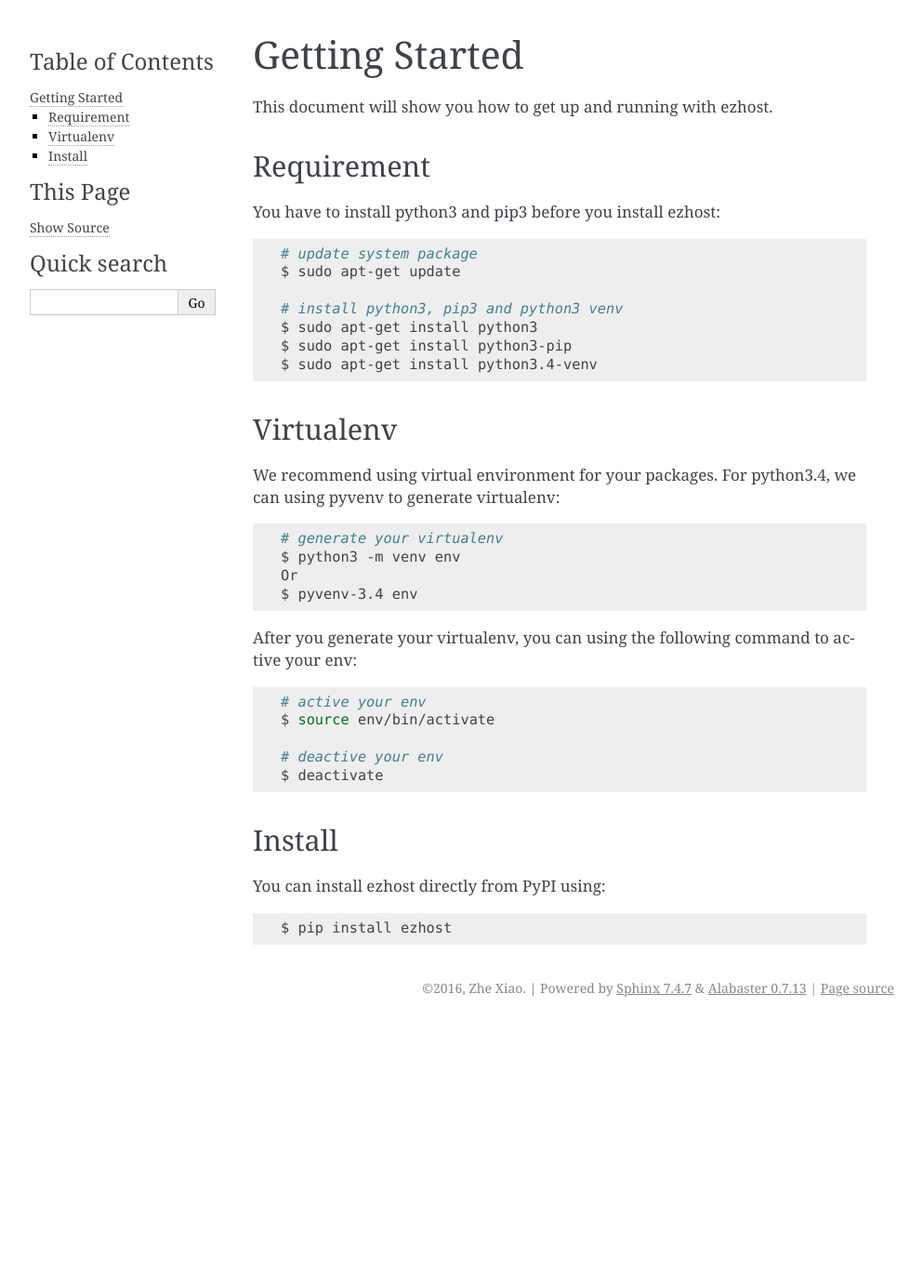
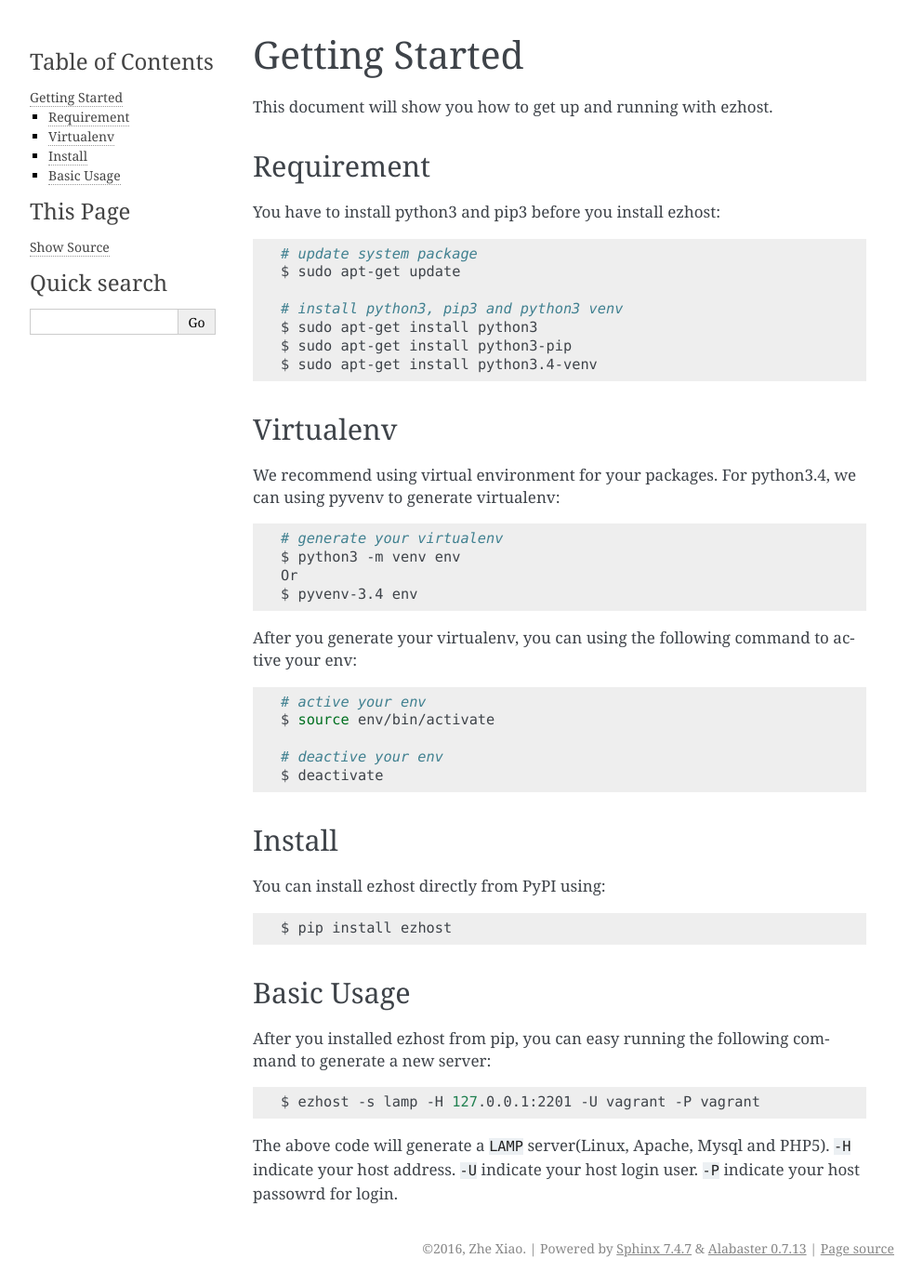
Before and after one commit to zhexiao/ezhost, a Sphinx documentation site: the page built from docs/getting_started.rst, in a window 1280 px wide. Shown: the whole page at 93% size, without its empty margins (148-1141 px from the left). Built offline with Sphinx 7.4.7, drawn with Linux system fonts in a browser that asks for light colours; pages that are not in the unit, such as notebooks, are missing from menus; before the commit the page ends 1102 px from its top, so only the background shows below that.

Commit message:
Update getting_started.rst

```diff
--- a/docs/getting_started.rst
+++ b/docs/getting_started.rst
@@ -51,3 +51,15 @@
 .. code-block:: bash
 
    $ pip install ezhost
+
+
+Basic Usage
+---------------
+
+After you installed ezhost from pip, you can easy running the following command to generate a new server:
+
+.. code-block:: bash
+
+   $ ezhost -s lamp -H 127.0.0.1:2201 -U vagrant -P vagrant
+
+The above code will generate a ``LAMP`` server(Linux, Apache, Mysql and PHP5). ``-H`` indicate your host address. ``-U`` indicate your host login user. ``-P`` indicate your host passowrd for login.
```
